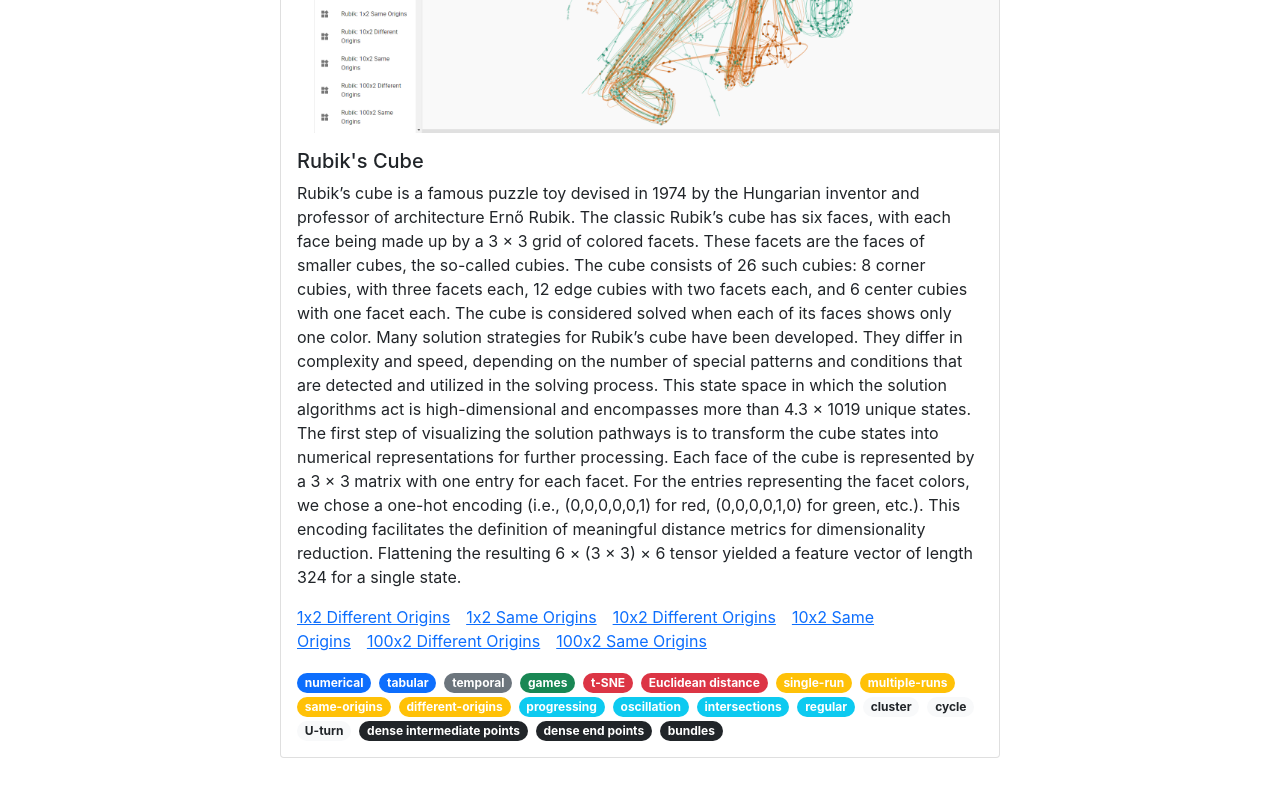
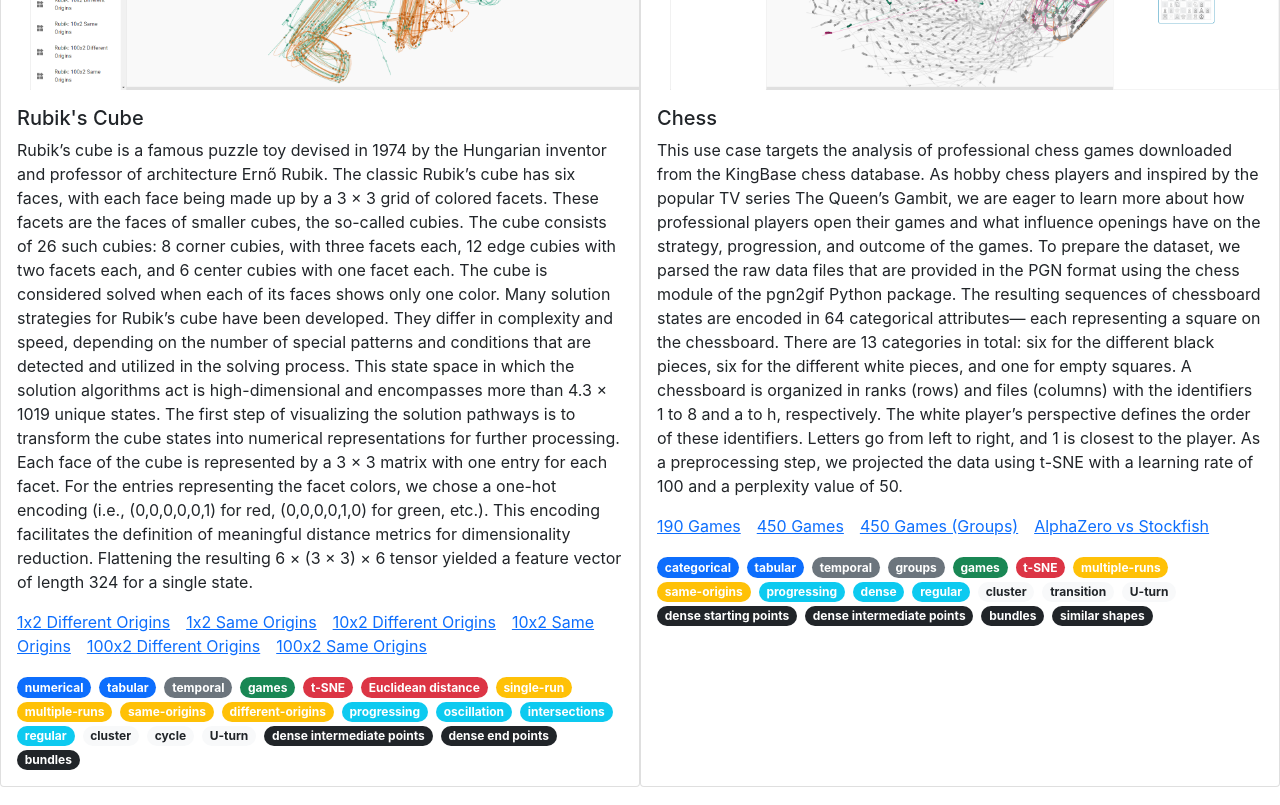
Before and after one commit to jku-vds-lab/pse, a React (Create React App) app: page /datasets in a window 1280 px wide. Shown: the part 460-1265 px from the top of the page. Built offline with nearby package versions, Linux system fonts and the light colour scheme.

Commit message:
add chess card

```diff
--- a/src/data/datasets.js
+++ b/src/data/datasets.js
@@ -8,12 +8,12 @@
         "tags": ["numerical", "tabular", "temporal", "games", "t-SNE", "Euclidean distance", "single-run", "multiple-runs", "same-origins", "different-origins", "progressing", "oscillation", "intersections", "regular", "cluster", "cycle", "U-turn", "dense intermediate points", "dense end points", "bundles", "similar-shapes"],
         "imagePath": "rubik.png",
         "datasetLinks": {
-            "1x2 Different Origins": "https://jku-vds-lab.at/projection-space-explorer/?set=neural",
-            "1x2 Same Origins": "https://jku-vds-lab.at/projection-space-explorer/?set=neural",
-            "10x2 Different Origins": "https://jku-vds-lab.at/projection-space-explorer/?set=neural",
-            "10x2 Same Origins": "https://jku-vds-lab.at/projection-space-explorer/?set=neural",
-            "100x2 Different Origins": "https://jku-vds-lab.at/projection-space-explorer/?set=neural",
-            "100x2 Same Origins": "https://jku-vds-lab.at/projection-space-explorer/?set=neural"
+            "1x2 Different Origins": "#",
+            "1x2 Same Origins": "#",
+            "10x2 Different Origins": "#",
+            "10x2 Same Origins": "#",
+            "100x2 Different Origins": "#",
+            "100x2 Same Origins": "#"
         }
     },
     {
@@ -21,9 +21,15 @@
         "domain": "Games",
         "id": "chess",
         "type": "",
-        "description": "",
-        "tags": [""],
-        "imagePath": "chess.png"
+        "description": "This use case targets the analysis of professional chess games downloaded from the KingBase chess database. As hobby chess players and inspired by the popular TV series The Queen’s Gambit, we are eager to learn more about how professional players open their games and what influence openings have on the strategy, progression, and outcome of the games. To prepare the dataset, we parsed the raw data files that are provided in the PGN format using the chess module of the pgn2gif Python package. The resulting sequences of chessboard states are encoded in 64 categorical attributes— each representing a square on the chessboard. There are 13 categories in total: six for the different black pieces, six for the different white pieces, and one for empty squares. A chessboard is organized in ranks (rows) and files (columns) with the identifiers 1 to 8 and a to h, respectively. The white player’s perspective defines the order of these identifiers. Letters go from left to right, and 1 is closest to the player. As a preprocessing step, we projected the data using t-SNE with a learning rate of 100 and a perplexity value of 50.",
+        "tags": ["categorical", "tabular", "temporal", "groups", "games", "t-SNE", "multiple-runs", "same-origins", "progressing", "dense", "regular", "cluster", "transition", "U-turn", "dense starting points", "dense intermediate points", "bundles", "similar shapes"],
+        "imagePath": "chess.png",
+        "datasetLinks": {
+            "190 Games": "#",
+            "450 Games": "#",
+            "450 Games (Groups)": "#",
+            "AlphaZero vs Stockfish": "#"
+        }
     },
     {
         "name": "Go",
--- a/src/styles/DatasetsCard.css
+++ b/src/styles/DatasetsCard.css
@@ -1,3 +1,3 @@
 .dataset-card {
-    width: 45rem
+    width: 40rem
 }
```
